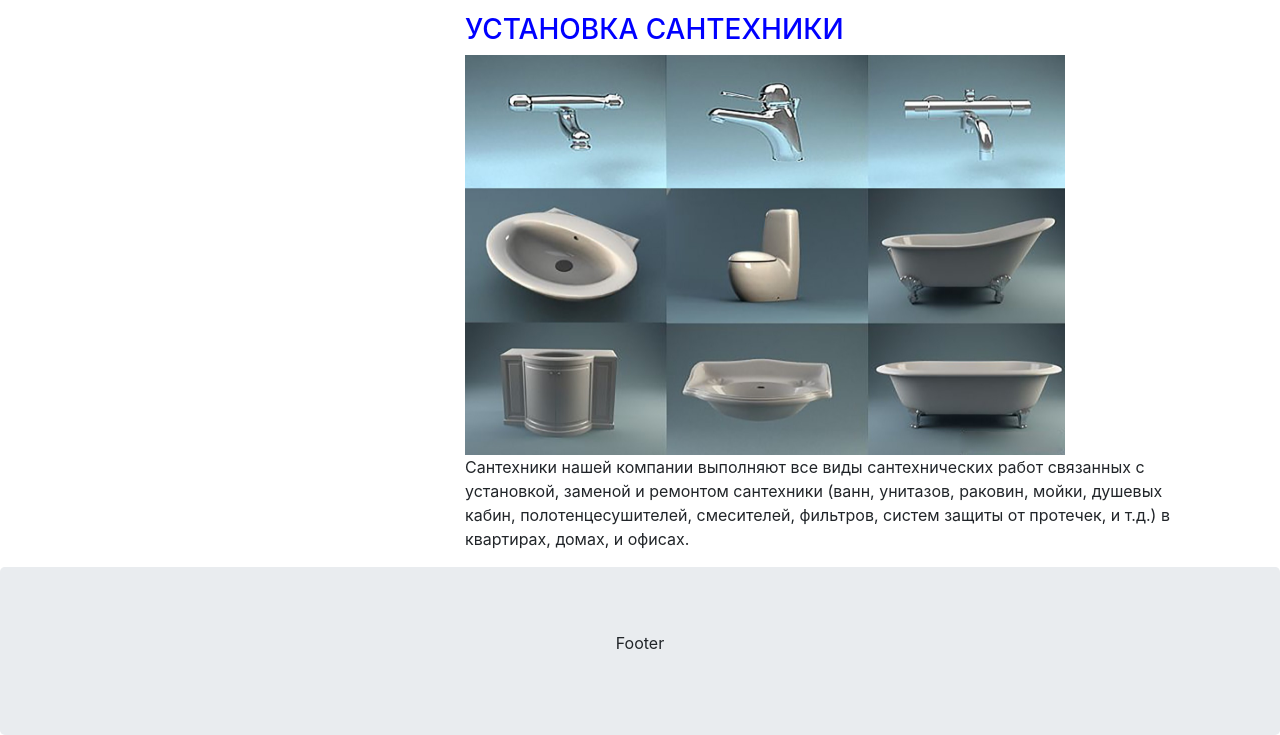
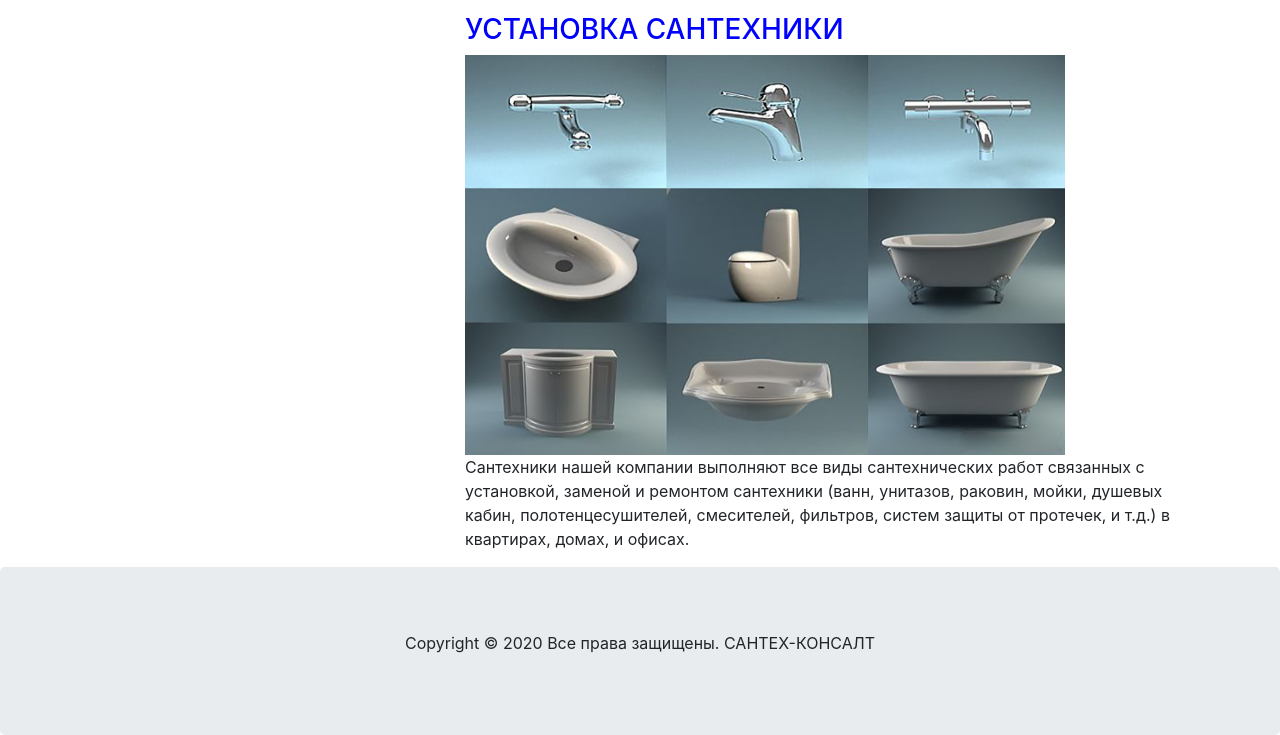
Before and after one commit to Inna88888/Inna88888.github.io, a plain HTML site: page index.html in a window 1280 px wide. Shown: the part 1452-2187 px from the top of the page. Drawn offline with nearby package versions, Linux system fonts and the light colour scheme.

Commit message:
Update index.html

```diff
--- a/index.html
+++ b/index.html
@@ -84,7 +84,7 @@
     </div>
 
     <div class="jumbotron text-center" style="margin-bottom:0">
-        <p>Footer</p>
+        <p>Copyright © 2020 Все права защищены. САНТЕХ-КОНСАЛТ</p>
     </div>
 
 </body>
```
